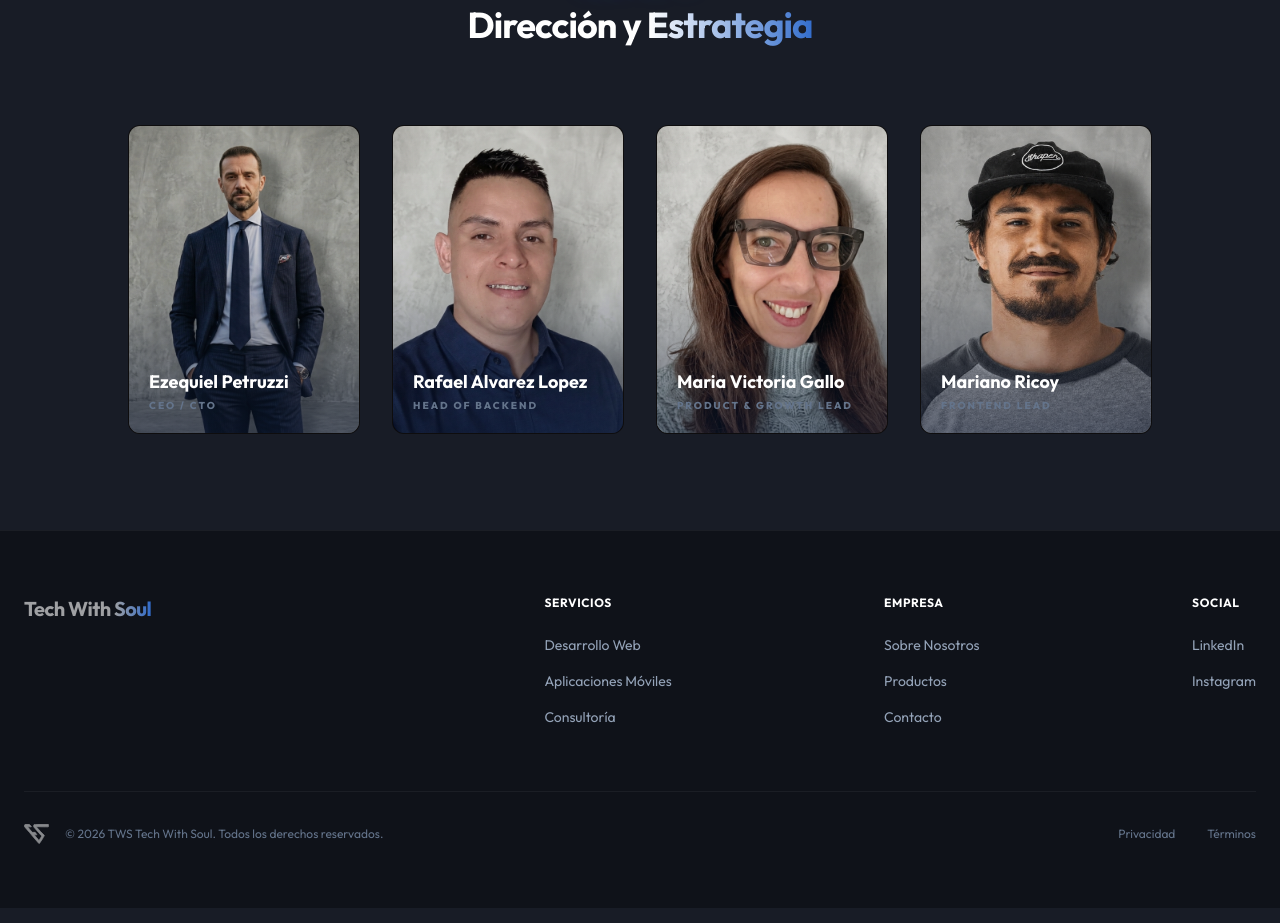
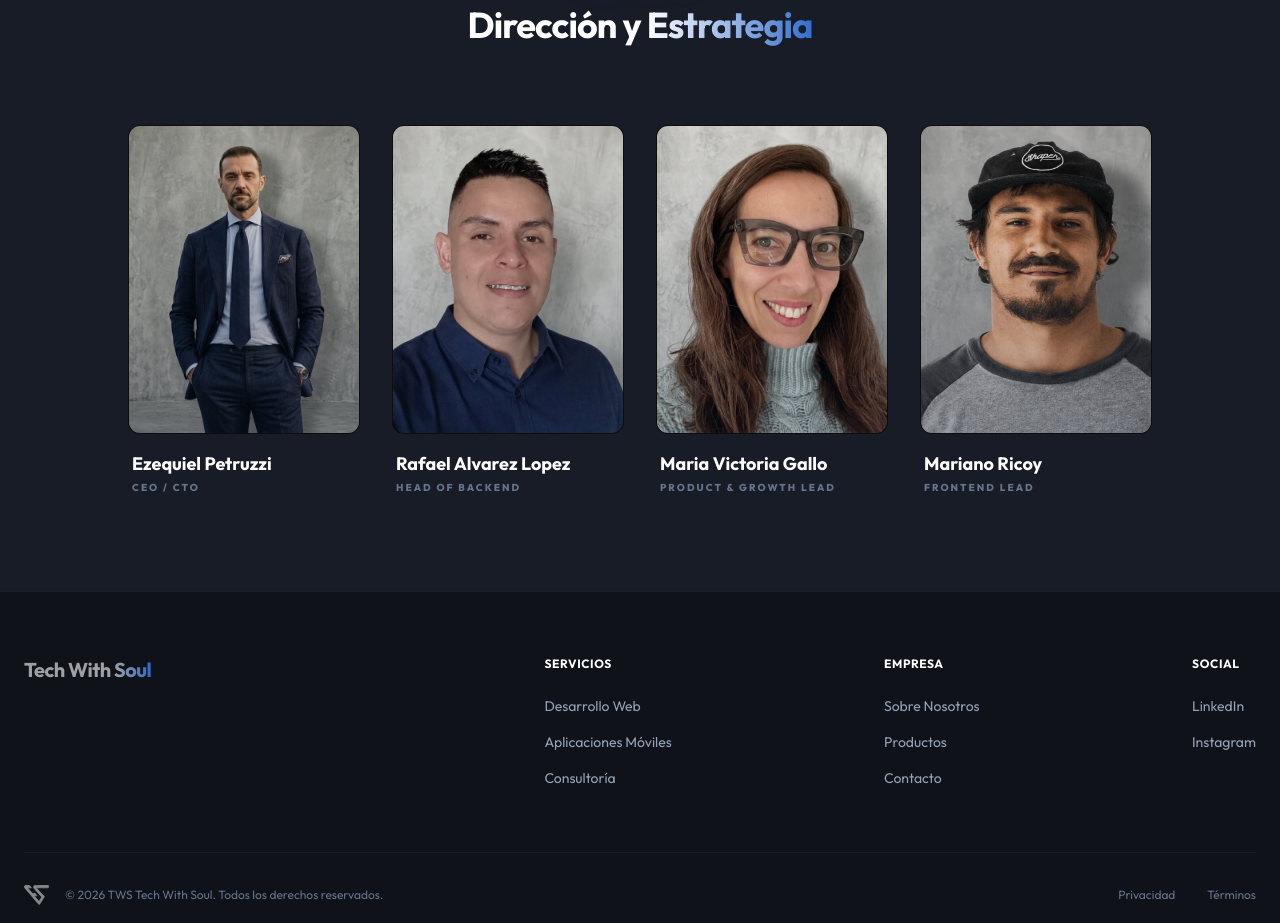
Before and after one commit to MarianoRicoy/tws-landing, a Next.js app: page /nosotros in a window 1280 px wide. Shown: the part 2200-3123 px from the top of the page. Built offline with nearby package versions, Linux system fonts and the light colour scheme.

Commit message:
Design: Redesigned DreamTeam cards with external info and chevron indicators

```diff
--- a/components/DreamTeam.tsx
+++ b/components/DreamTeam.tsx
@@ -1,5 +1,6 @@
 'use client';
 
+import { ChevronRight } from 'lucide-react';
 import Image from 'next/image';
 import Link from 'next/link';
 import { useState } from 'react';
@@ -13,7 +14,7 @@ const TeamMemberCard = ({ name, role, imageSrc, onClick }: { name: string, role:
     onClick={onClick}
   >
     {/* Card Container with Portrait Aspect Ratio */}
-    <div className="relative aspect-[3/4] overflow-hidden rounded-xl border border-white/5 bg-surface-dark transition-all duration-500 group-hover:border-accent-cyan/20">
+    <div className="relative aspect-[3/4] overflow-hidden rounded-xl border border-white/5 bg-surface-dark transition-all duration-500 group-hover:border-accent-cyan/30 group-hover:bg-white/[0.03]">
       {/* Photo with Overlay */}
       <div className="absolute inset-0 z-0">
         <img
@@ -22,23 +23,26 @@ const TeamMemberCard = ({ name, role, imageSrc, onClick }: { name: string, role:
           className="h-full w-full object-cover transition-transform duration-700 group-hover:scale-105"
         />
         {/* Gradient Overlay for Text Readability - More subtle */}
-        <div className="absolute inset-0 bg-gradient-to-t from-background-dark/90 via-background-dark/10 to-transparent opacity-60 transition-opacity duration-500 group-hover:opacity-80" />
+        <div className="absolute inset-0 bg-gradient-to-t from-background-dark/40 to-transparent opacity-60 transition-opacity duration-500 group-hover:opacity-40" />
       </div>
 
-      {/* Content Block (Inside Card) */}
-      <div className="absolute inset-x-0 bottom-0 p-5 z-10 flex flex-col items-start text-left">
-        <h3 className="text-lg font-bold text-white mb-0.5 transition-all duration-300 group-hover:text-accent-cyan">
-          {name}
-        </h3>
-        <p className="text-[10px] font-black tracking-[0.2em] text-slate-500 uppercase">
-          {role}
-        </p>
+      {/* Chevron Indicator */}
+      <div className="absolute top-4 right-4 text-accent-cyan opacity-0 group-hover:opacity-100 transition-all duration-300 transform translate-x-[-10px] group-hover:translate-x-0 z-20">
+        <ChevronRight size={24} strokeWidth={2.5} />
       </div>
 
-      {/* Interaction Icon (+) - Minimalist */}
-      <div className="absolute top-4 right-4 z-20 w-6 h-6 rounded-full bg-white/5 border border-white/10 flex items-center justify-center opacity-0 group-hover:opacity-100 transition-all duration-500 transform -translate-y-2 group-hover:translate-y-0">
-        <span className="text-white text-xs font-light">+</span>
-      </div>
+      {/* Decorative Gradient Light */}
+      <div className="absolute inset-0 bg-gradient-to-br from-accent-cyan/5 to-transparent opacity-0 group-hover:opacity-100 transition-opacity duration-500 z-10"></div>
+    </div>
+
+    {/* Content Block (Outside Card) */}
+    <div className="mt-4 flex flex-col items-start text-left px-1">
+      <h3 className="text-lg font-bold text-white mb-0.5 transition-all duration-300 group-hover:text-accent-cyan">
+        {name}
+      </h3>
+      <p className="text-[10px] font-black tracking-[0.2em] text-slate-500 uppercase">
+        {role}
+      </p>
     </div>
   </motion.div>
 );
```
